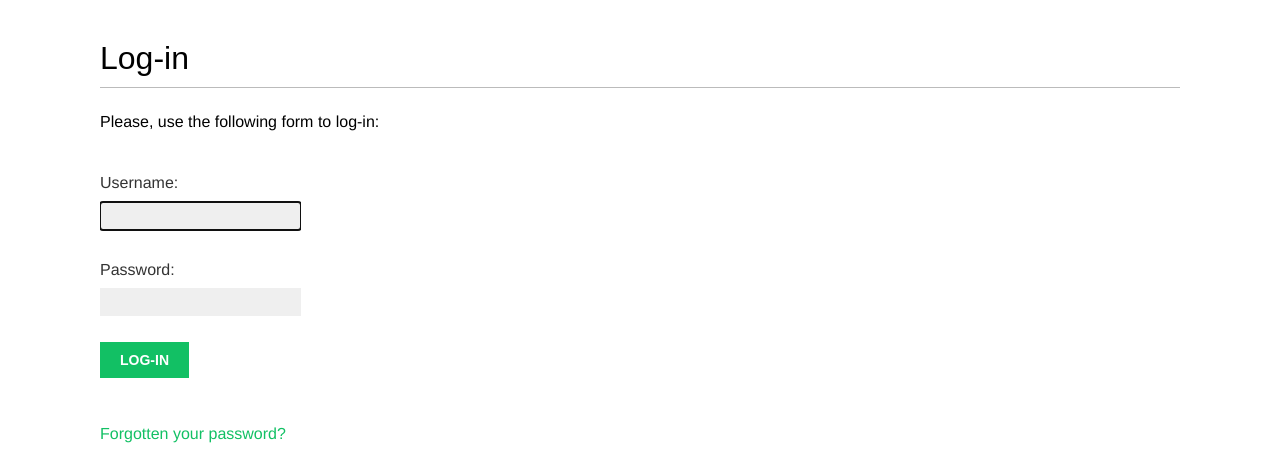
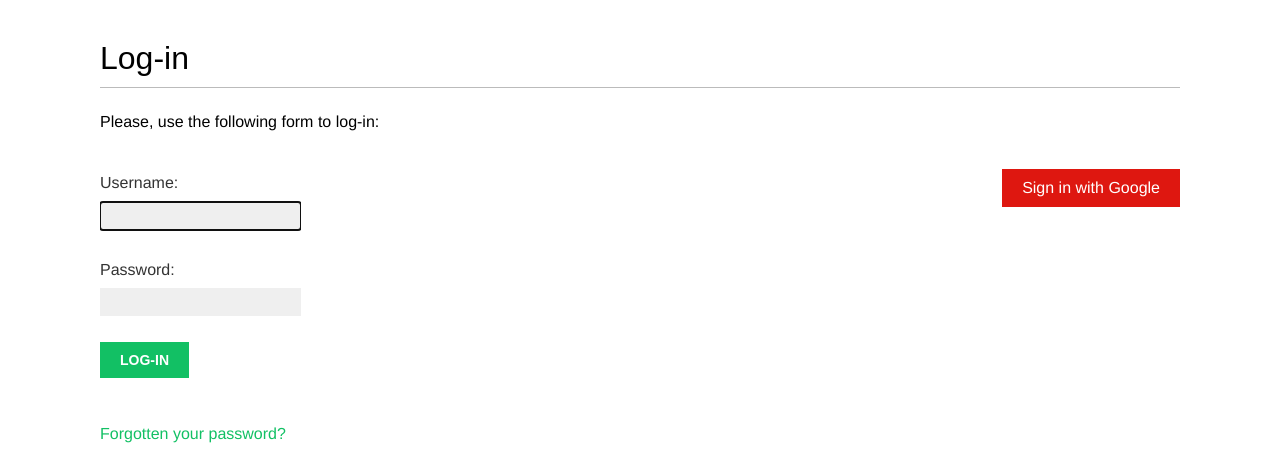
Before and after one commit to santoshnarayanan/bookmarks, a Django app: page /account/login/ in a window 1280 px wide. Shown: the part 47-510 px from the top of the page. Run offline with Django 5.2, Linux system fonts and the light colour scheme; some web fonts are replaced.

Commit message:
Authentication using Google

```diff
--- a/account/templates/registration/login.html
+++ b/account/templates/registration/login.html
@@ -25,4 +25,11 @@
             <a href="{% url "password_reset" %}">Forgotten your password?</a>
         </p>
     </div>
+    <div class="social">
+        <ul>
+            <li class="google">
+                <a href="{% url 'social:begin' 'google-oauth2' %}">Sign in with Google</a>
+            </li>
+        </ul>
+    </div>
 {% endblock %}
--- a/bookmarks/settings.py
+++ b/bookmarks/settings.py
@@ -151,4 +151,8 @@ MEDIA_ROOT = BASE_DIR / 'media'
 AUTHENTICATION_BACKENDS = [
     'django.contrib.auth.backends.ModelBackend',
     'account.authentication.EmailAuthBackend',
+    'social_core.backends.google.GoogleOAuth2',
 ]
+
+SOCIAL_AUTH_GOOGLE_OAUTH2_KEY = config('GOOGLE_OAUTH2_KEY')
+SOCIAL_AUTH_GOOGLE_OAUTH2_SECRET = config('GOOGLE_OAUTH2_SECRET')
```
